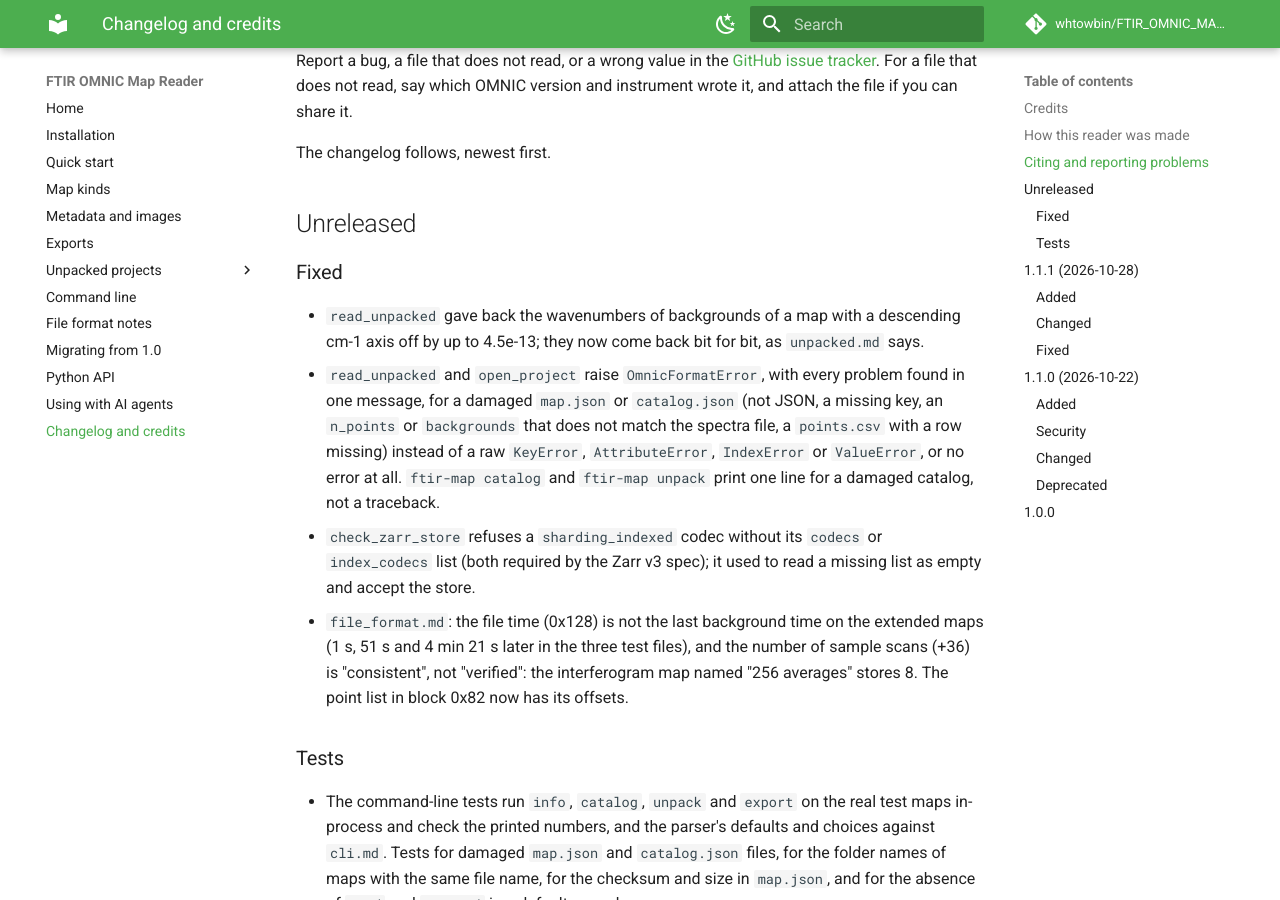
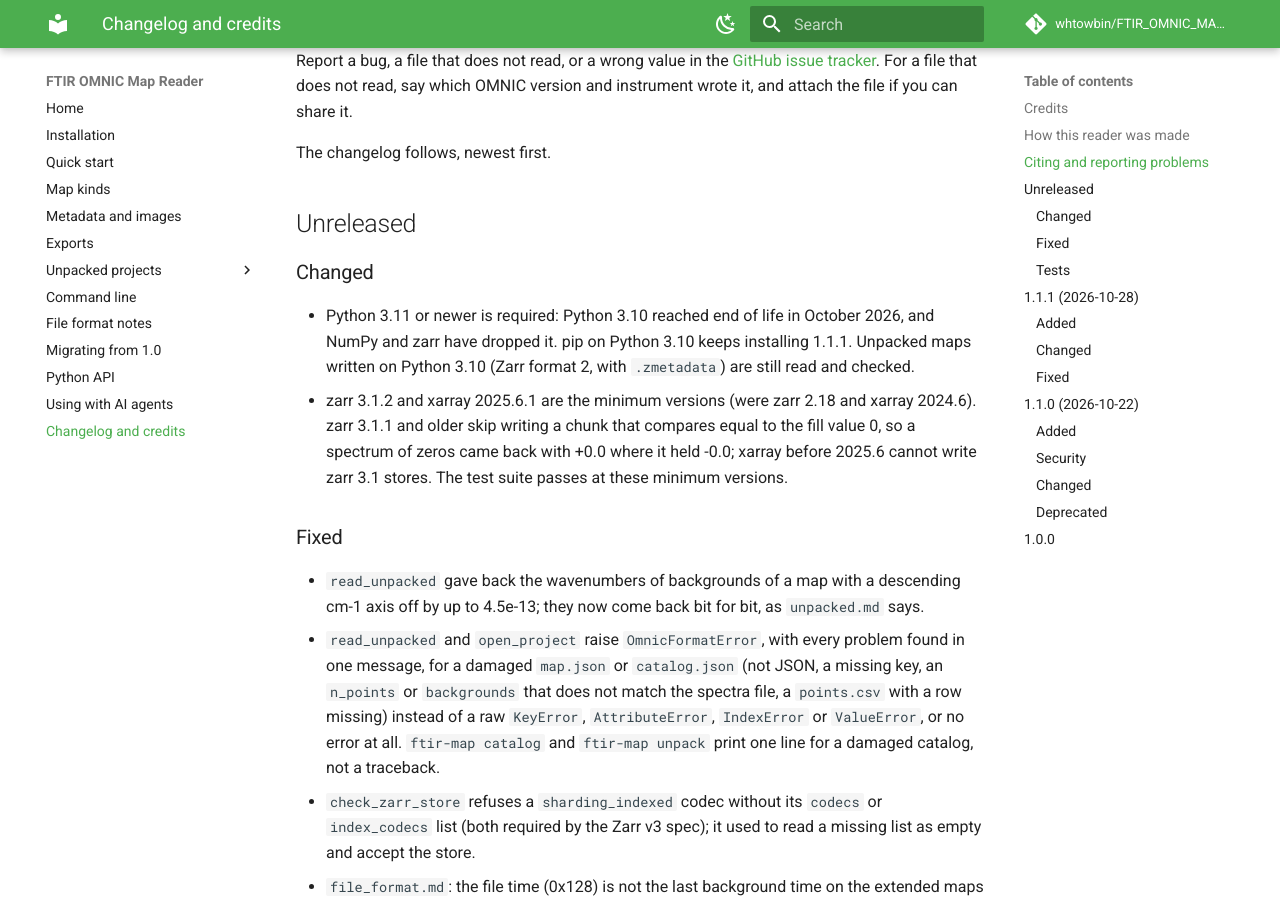
Before and after one commit to whtowbin/FTIR_OMNIC_MAP_Reader, an MkDocs documentation site: the page built from docs/site/changelog.md, in a window 1280 px wide and 900 px high, scrolled down 1272 px. Built offline with MkDocs 1.6.1 and Material for MkDocs 9.7.7, drawn with Linux system fonts in a browser that asks for light colours; comment, search, counter and statistics services are not loaded.

Commit message:
Require Python 3.11, zarr 3.1.2 and xarray 2025.6.1
Python 3.10 reached end of life in October 2026, and NumPy and zarr have
dropped it; pip on 3.10 keeps installing 1.1.1. The floors are the lowest
versions the suite passes at (uv --resolution lowest-direct on 3.11):
zarr 3.1.1 and older do not write a chunk equal to the fill value 0, so
-0.0 came back as +0.0, and xarray before 2025.6 cannot write zarr 3.1
stores.

Format-2 stores (unpacked on 3.10) are still read and checked; the
consolidated-metadata test now writes one with zarr 3, so it runs on every
Python. The world-file property test compared the pixel size with the
height it was given instead of the extent's, which had already rounded
(ymin=16384, height 0.1); pinned with an @example. Ruff's UP017 moved
timezone.utc to datetime.UTC.

Co-Authored-By: Claude Opus 5.5 <noreply@anthropic.com>

```diff
--- a/CHANGELOG.md
+++ b/CHANGELOG.md
@@ -1,6 +1,15 @@
 # Changelog
 
 ## Unreleased
+
+### Changed
+
+- Python 3.11 or newer is required: Python 3.10 reached end of life in October 2026, and NumPy and zarr have dropped
+  it. pip on Python 3.10 keeps installing 1.1.1. Unpacked maps written on Python 3.10 (Zarr format 2, with
+  `.zmetadata`) are still read and checked.
+- zarr 3.1.2 and xarray 2025.6.1 are the minimum versions (were zarr 2.18 and xarray 2024.6). zarr 3.1.1 and older
+  skip writing a chunk that compares equal to the fill value 0, so a spectrum of zeros came back with +0.0 where it
+  held -0.0; xarray before 2025.6 cannot write zarr 3.1 stores. The test suite passes at these minimum versions.
 
 ### Fixed
 
```
Also changed, not shown: .claude/skills/ftir-map/SKILL.md (+1 -1 lines), README.md (+1 -1 lines), docs/RELEASING.md (+2 -1 lines), docs/site/installation.md (+1 -1 lines), pyproject.toml (+5 -4 lines), 7 other files.
